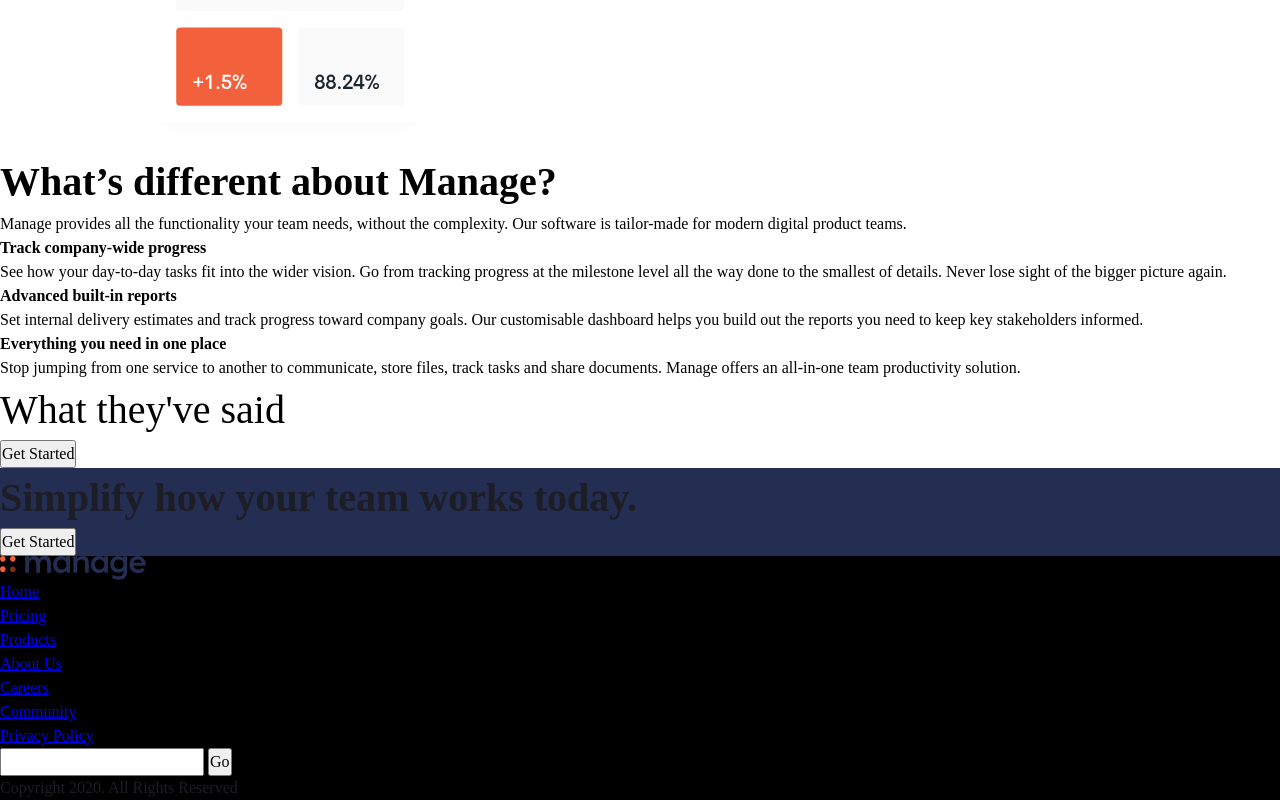
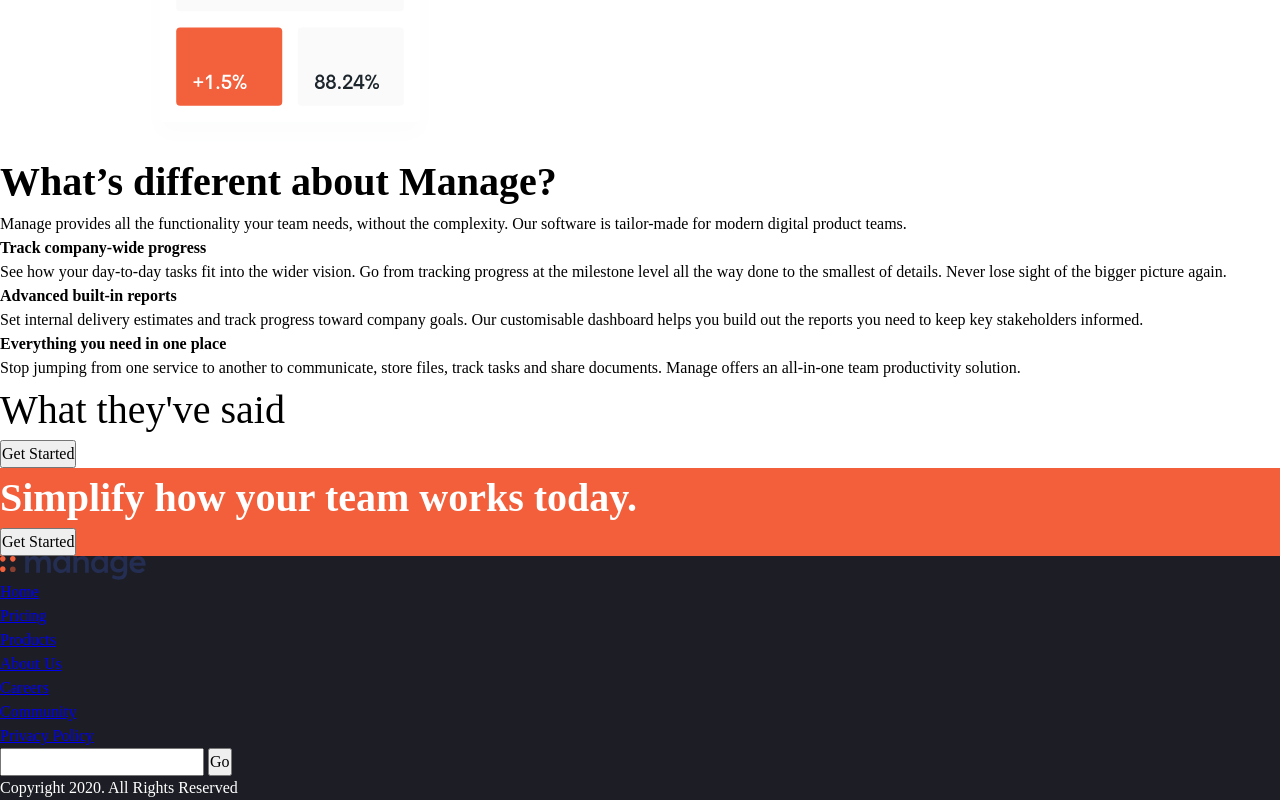
Before and after one commit to sergon165/fem-manage-landing-page, a website built with Vite: page index.html in a window 1280 px wide. Shown: the part 681-1481 px from the top of the page. Built offline with nearby package versions, Linux system fonts and the light colour scheme.

Commit message:
Исправлены ошибки с цветами

```diff
--- a/index.html
+++ b/index.html
@@ -90,7 +90,7 @@
       <button class="button">Get Started</button>
     </section>
 
-    <section class="cta | bg-primary-400 text-neutral-100">
+    <section class="cta | bg-accent-400 text-neutral-100">
       <div class="container">
         <div class="even-columns">
           <div>
--- a/style.css
+++ b/style.css
@@ -4,8 +4,8 @@
 
   --clr-primary-400: hsl(228, 39%, 23%);
 
-  --clr-neutral-100: hsl(232, 12%, 13%);
-  --clr-neutral-900: hsl(0, 0%, 0%);
+  --clr-neutral-900: hsl(232, 12%, 13%);
+  --clr-neutral-100: hsl(0, 0%, 100%);
 
   --ff-primary: "Be Vietnam Pro", sans-serif;
 
```
